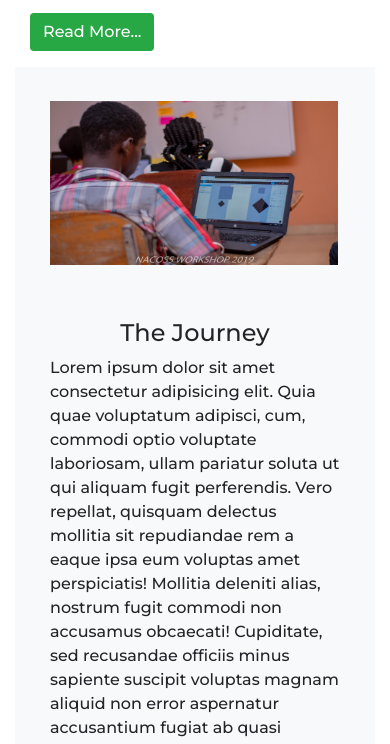
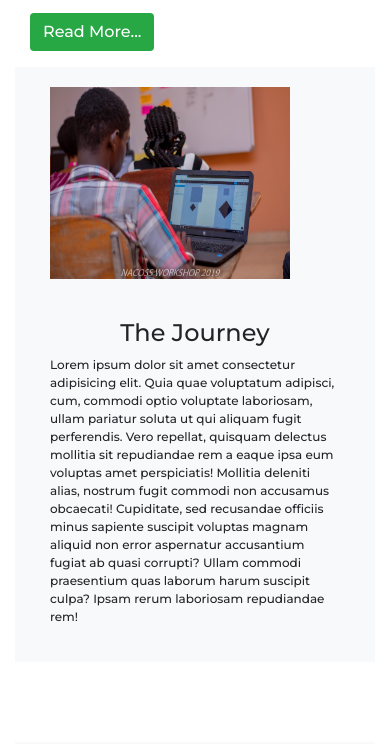
Before and after one commit to iamclement1/nacos_noun, a plain HTML site: page main/about.html in a window 390 px wide. Shown: the part 1319-2063 px from the top of the page. Drawn offline with nearby package versions, Linux system fonts and the light colour scheme.

Commit message:
adjusted text

```diff
--- a/css/responsiveness.css
+++ b/css/responsiveness.css
@@ -4,7 +4,9 @@
   } */
 
   .img-card {
-    width: 18em;
+    margin: 0;
+    padding: 0;
+    width: 15em;
     height: 12em;
     align-items: center;
   }
@@ -12,4 +14,8 @@
   .card-body h1 {
     font-size: 1.5em;
   }
+
+  .card-text {
+    font-size: 12px;
+  }
 }
```
